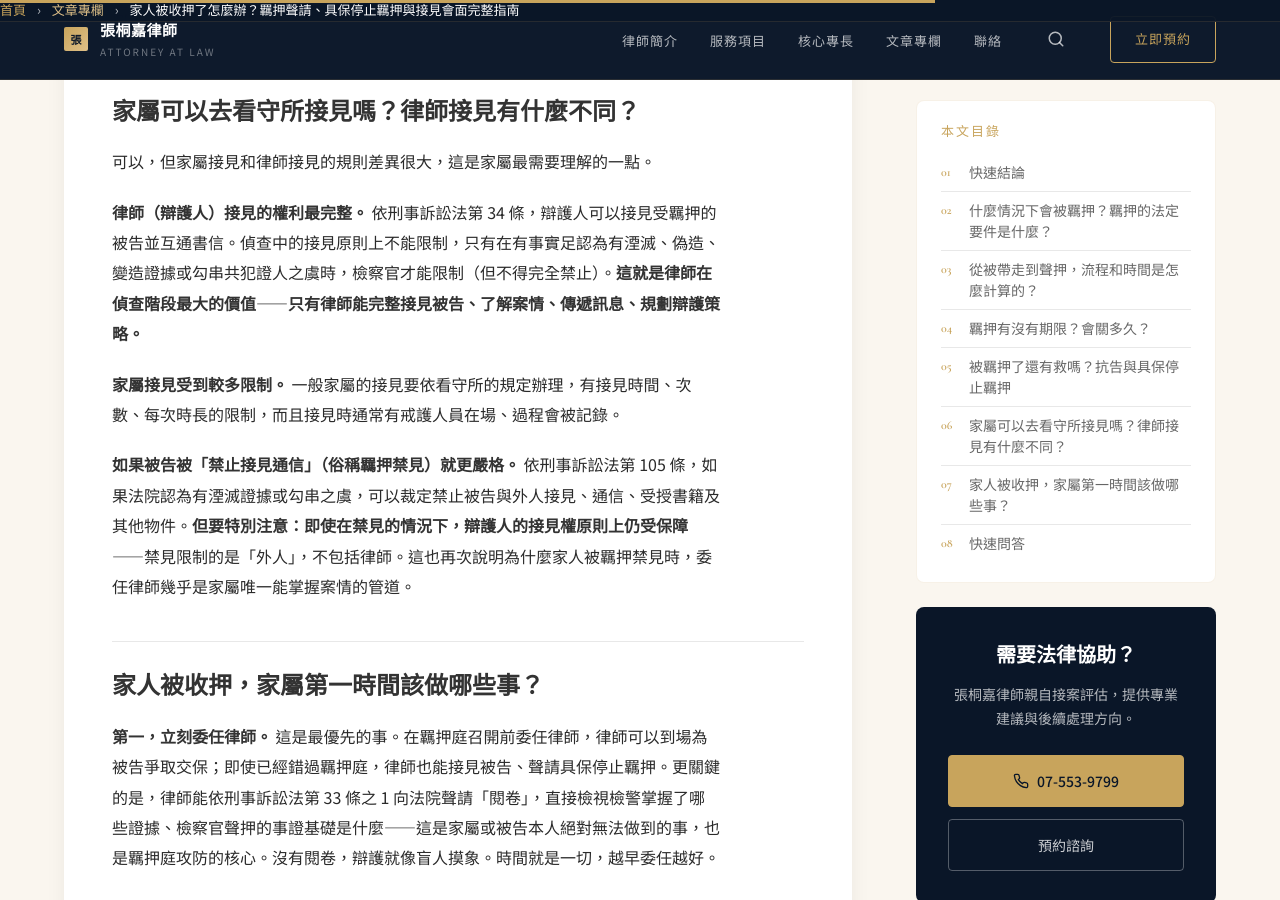
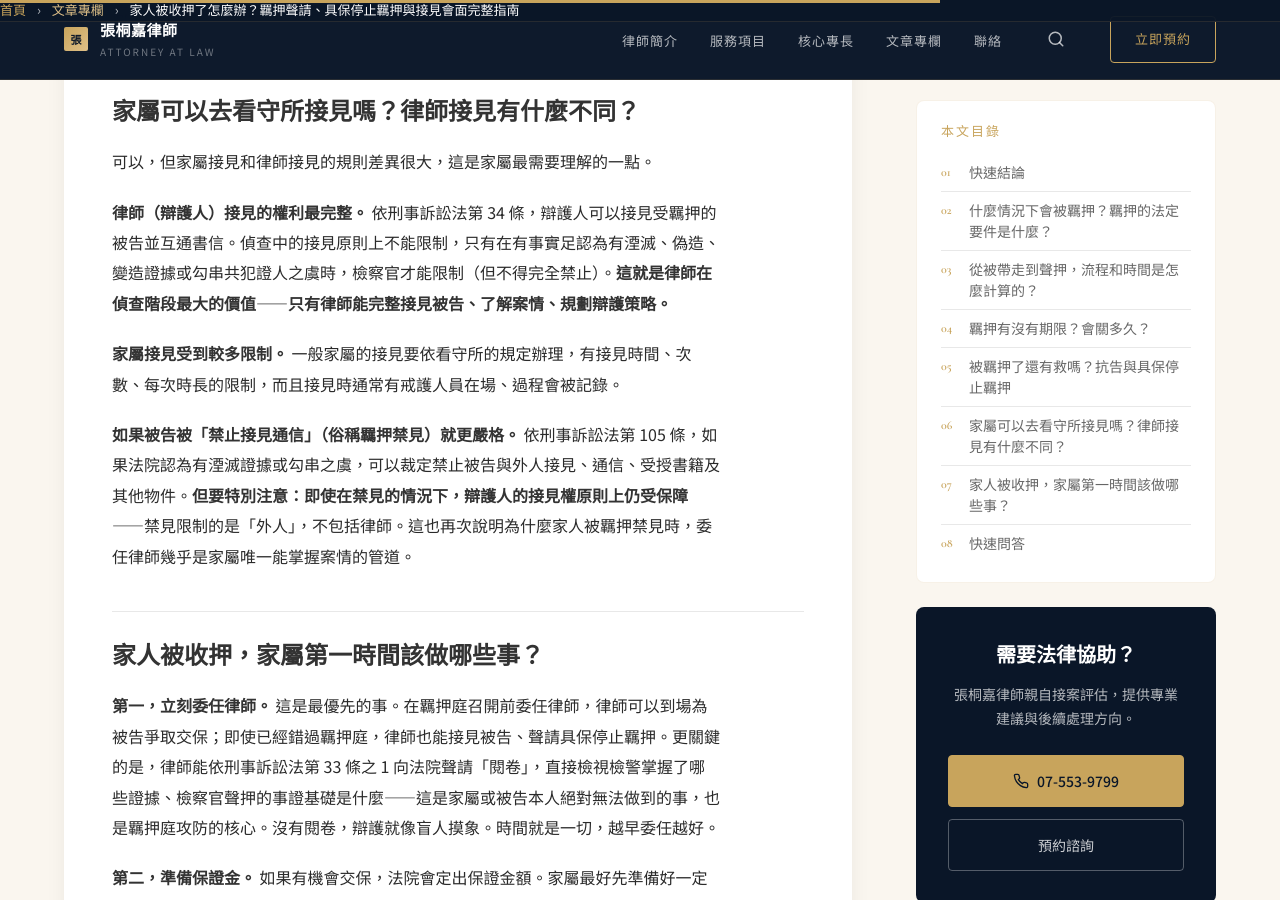
Before and after one commit to let0448/tclaw.tw, a Jekyll site: the page built from _posts/2026-05-30-detention-bail-legal-guide.md, in a window 1280 px wide and 900 px high, scrolled down 4336 px. Built offline with Jekyll 4.4.1, drawn with Linux system fonts in a browser that asks for light colours.

Commit message:
fix: 刪除羈押文章「傳遞訊息」用語（避免誤解為協助串證）
Co-Authored-By: Claude Opus 4.8 <noreply@anthropic.com>

```diff
--- a/_posts/2026-05-30-detention-bail-legal-guide.md
+++ b/_posts/2026-05-30-detention-bail-legal-guide.md
@@ -84,7 +84,7 @@ category: 刑事辯護
 
 可以，但家屬接見和律師接見的規則差異很大，這是家屬最需要理解的一點。
 
-**律師（辯護人）接見的權利最完整。** 依刑事訴訟法第 34 條，辯護人可以接見受羈押的被告並互通書信。偵查中的接見原則上不能限制，只有在有事實足認為有湮滅、偽造、變造證據或勾串共犯證人之虞時，檢察官才能限制（但不得完全禁止）。**這就是律師在偵查階段最大的價值——只有律師能完整接見被告、了解案情、傳遞訊息、規劃辯護策略。**
+**律師（辯護人）接見的權利最完整。** 依刑事訴訟法第 34 條，辯護人可以接見受羈押的被告並互通書信。偵查中的接見原則上不能限制，只有在有事實足認為有湮滅、偽造、變造證據或勾串共犯證人之虞時，檢察官才能限制（但不得完全禁止）。**這就是律師在偵查階段最大的價值——只有律師能完整接見被告、了解案情、規劃辯護策略。**
 
 **家屬接見受到較多限制。** 一般家屬的接見要依看守所的規定辦理，有接見時間、次數、每次時長的限制，而且接見時通常有戒護人員在場、過程會被記錄。
 
```
